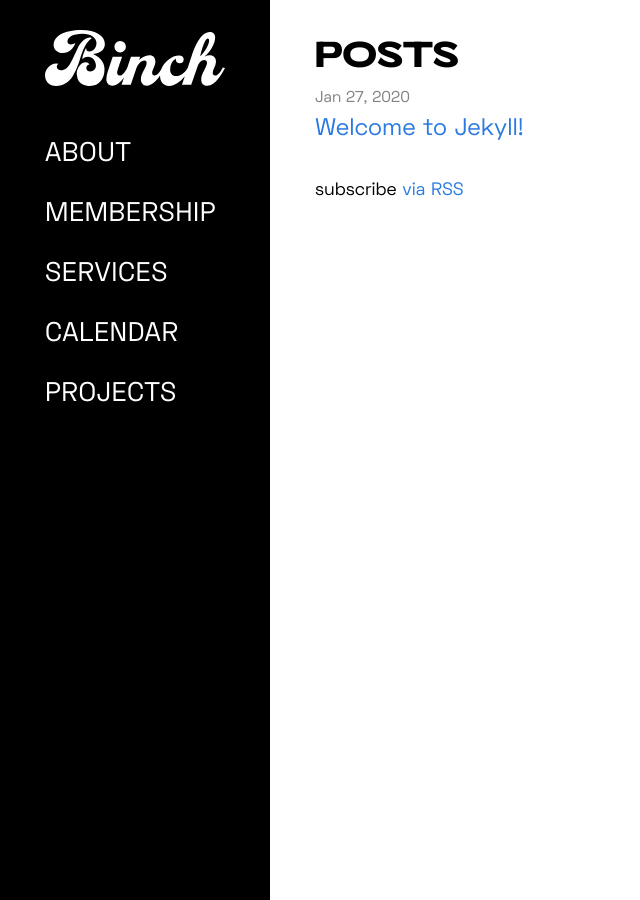
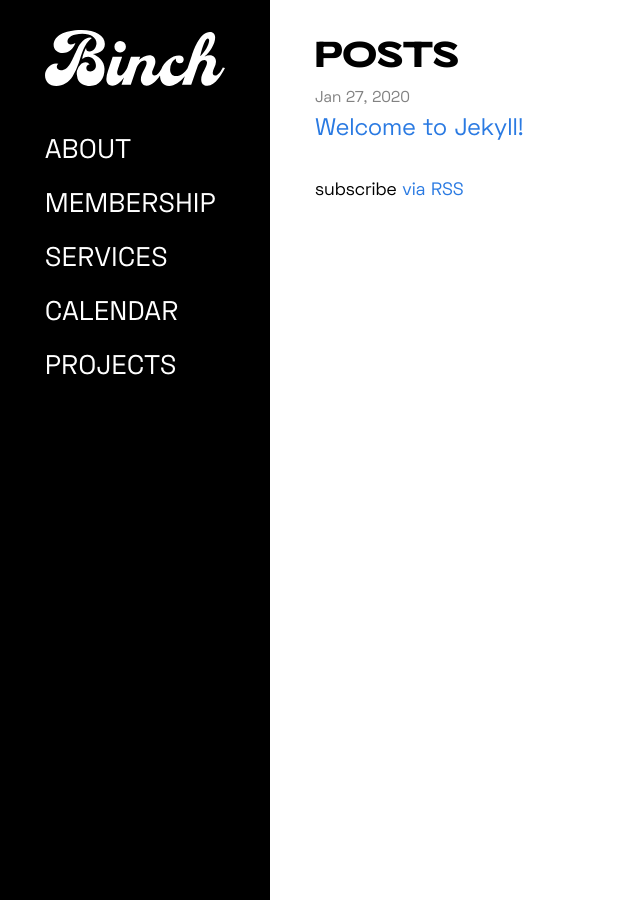
Before and after one commit to tychohoran/binchpress, a Jekyll site: the page built from index.html, in a window 1280 px wide. Shown: the whole page, without its empty margins (0-640 px from the left). Built offline with Jekyll 4.4.1, drawn with Linux system fonts in a browser that asks for light colours.

Commit message:
Update _layout.scss

```diff
--- a/_sass/_layout.scss
+++ b/_sass/_layout.scss
@@ -53,7 +53,7 @@
 
     .page-link {
         font-size: $header-font-size - 9px;
-        line-height: 2 * $spacing-unit;
+        line-height: (9/5) * $spacing-unit;
         text-transform: uppercase;
         color: white;
         letter-spacing: 0.5px;
```
